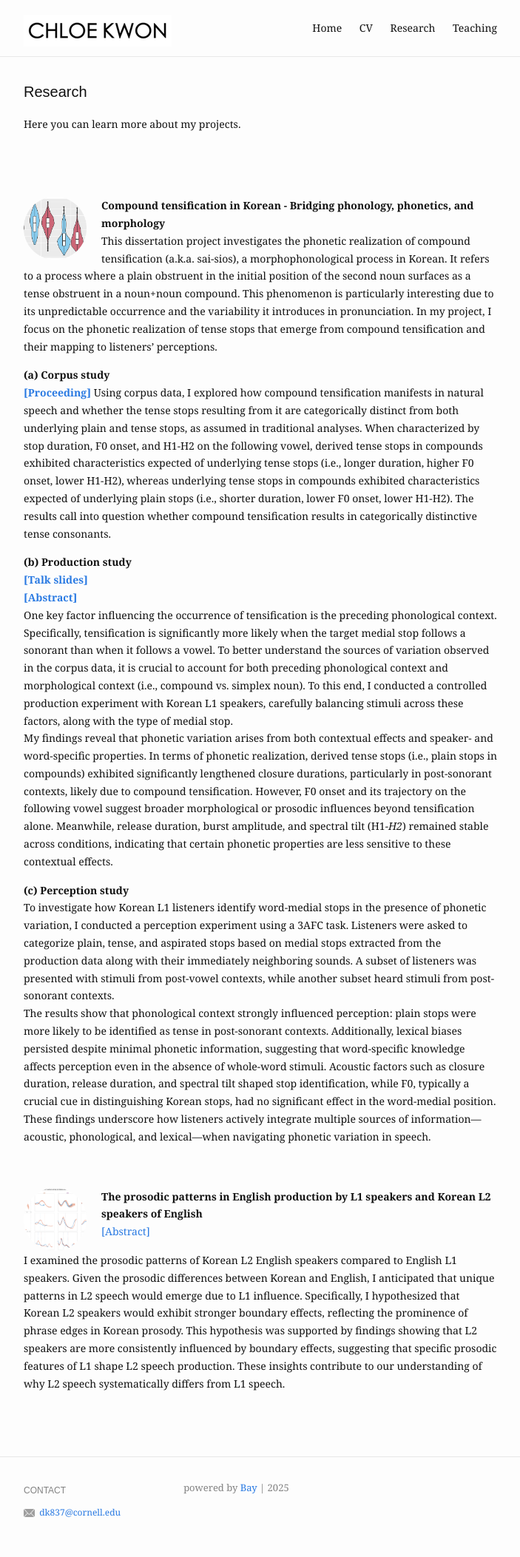
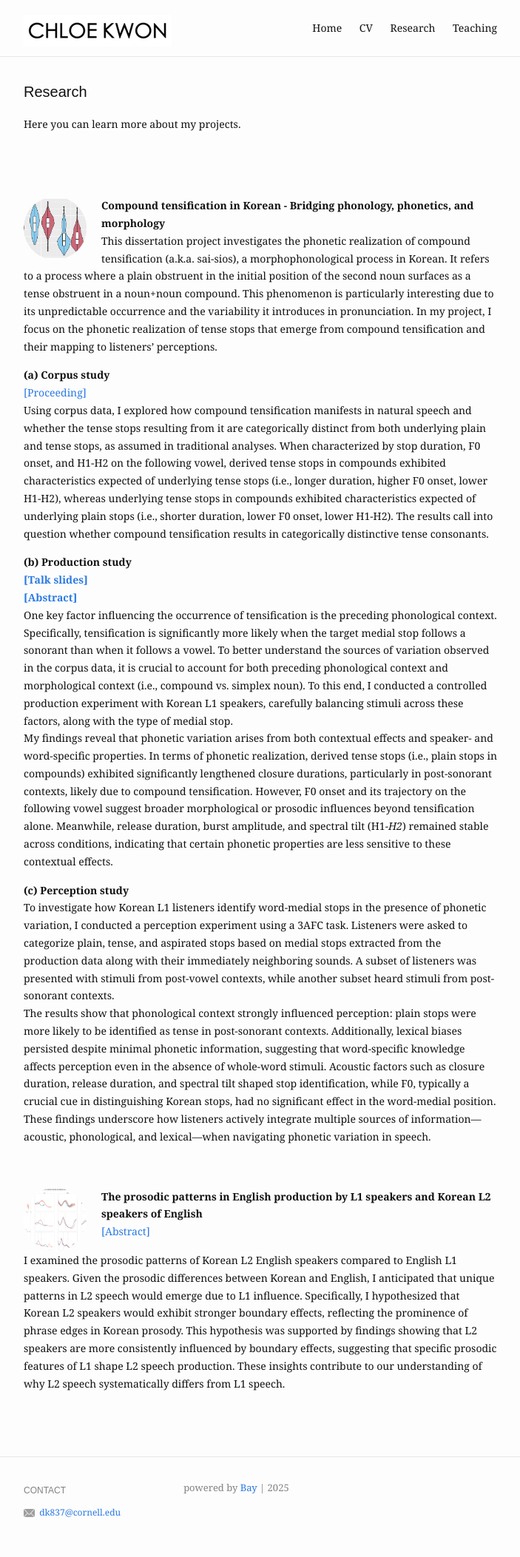
Before and after one commit to chloedkkwon/chloedkkwon.github.io, a Jekyll site: the page built from research.md, in a window 1280 px wide. Shown: the whole page at 74% size, without its empty margins (288-991 px from the left). Built offline with Jekyll 4.4.1, drawn with Linux system fonts in a browser that asks for light colours.

```diff
--- a/research.md
+++ b/research.md
@@ -10,7 +10,7 @@ items:
     description: |
       This dissertation project investigates the phonetic realization of compound tensification (a.k.a. sai-sios), a morphophonological process in Korean. It refers to a process where a plain obstruent in the initial position of the second noun surfaces as a tense obstruent in a noun+noun compound. This phenomenon is particularly interesting due to its unpredictable occurrence and the variability it introduces in pronunciation. In my project, I focus on the phonetic realization of tense stops that emerge from compound tensification and their mapping to listeners' perceptions.
 
-      **(a) Corpus study**<br> <a href="https://drive.google.com/file/d/15I8WHJa4ytbs3MLPyJ9lDT_-CvffA00A/view?usp=drive_link"><strong>[Proceeding]</strong></a>
+      **(a) Corpus study**<br> <a href="https://drive.google.com/file/d/15I8WHJa4ytbs3MLPyJ9lDT_-CvffA00A/view?usp=drive_link">[Proceeding]</a><br>
       Using corpus data, I explored how compound tensification manifests in natural speech and whether the tense stops resulting from it are categorically distinct from both underlying plain and tense stops, as assumed in traditional analyses. When characterized by stop duration, F0 onset, and H1-H2 on the following vowel, derived tense stops in compounds exhibited characteristics expected of underlying tense stops (i.e., longer duration, higher F0 onset, lower H1-H2), whereas underlying tense stops in compounds exhibited characteristics expected of underlying plain stops (i.e., shorter duration, lower F0 onset, lower H1-H2). The results call into question whether compound tensification results in categorically distinctive tense consonants.
 
       **(b) Production study**<br>
```
